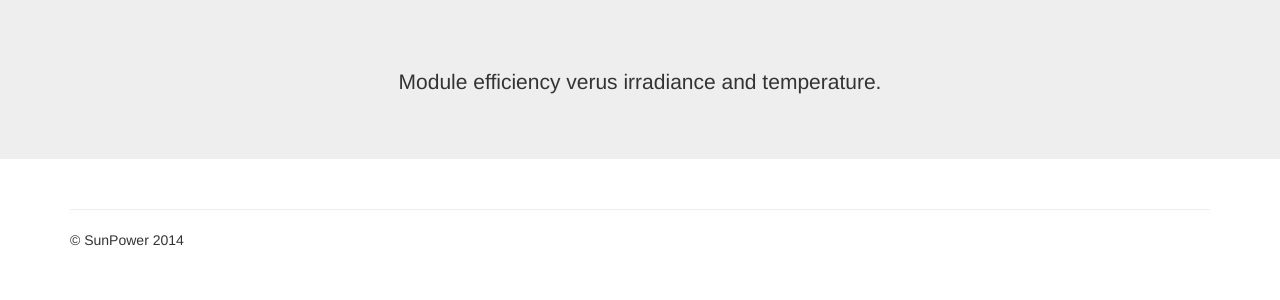
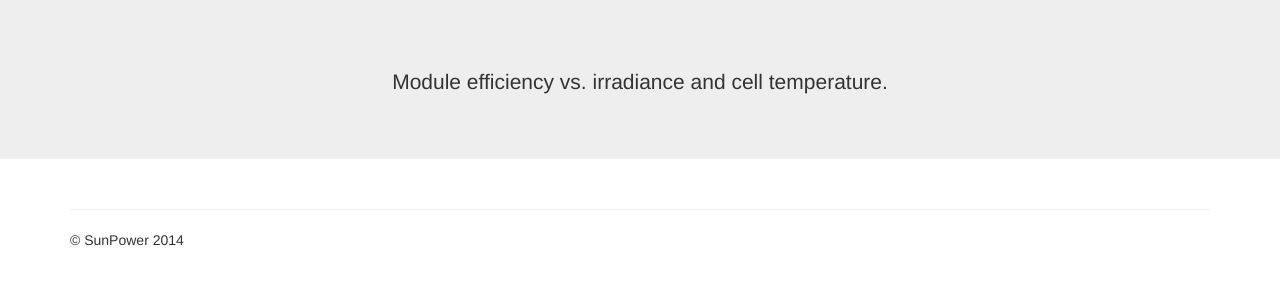
Before and after one commit to BreakingBytes/pvfree, a Django app: template templates/pvmodule_detail.html in a window 1280 px wide. Shown: the part 51-351 px from the top of the page. Run offline with Django 3.2, Linux system fonts and the light colour scheme; the template is opened without the code that fills it, so the values that code supplies are empty; some libraries are stand-ins or nearby versions.

Commit message:
cell temperature, versus

```diff
--- a/templates/pvmodule_detail.html
+++ b/templates/pvmodule_detail.html
@@ -13,7 +13,7 @@
   <div class="jumbotron">
     <div class="container">
       <h1>{{ pvmod.Name }}</h1>
-      <p class="lead">Module efficiency verus irradiance and temperature.</p>
+      <p class="lead">Module efficiency vs. irradiance and cell temperature.</p>
     </div><!-- /.container -->
   </div>
 </div>
```
